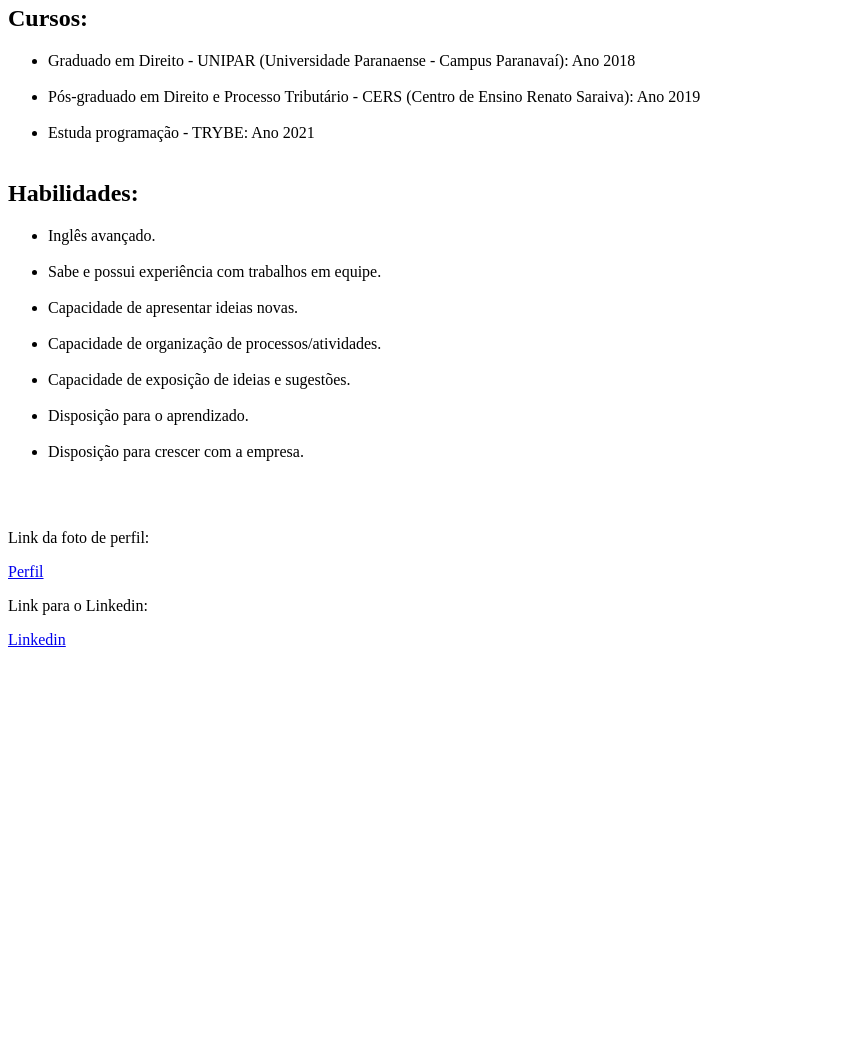
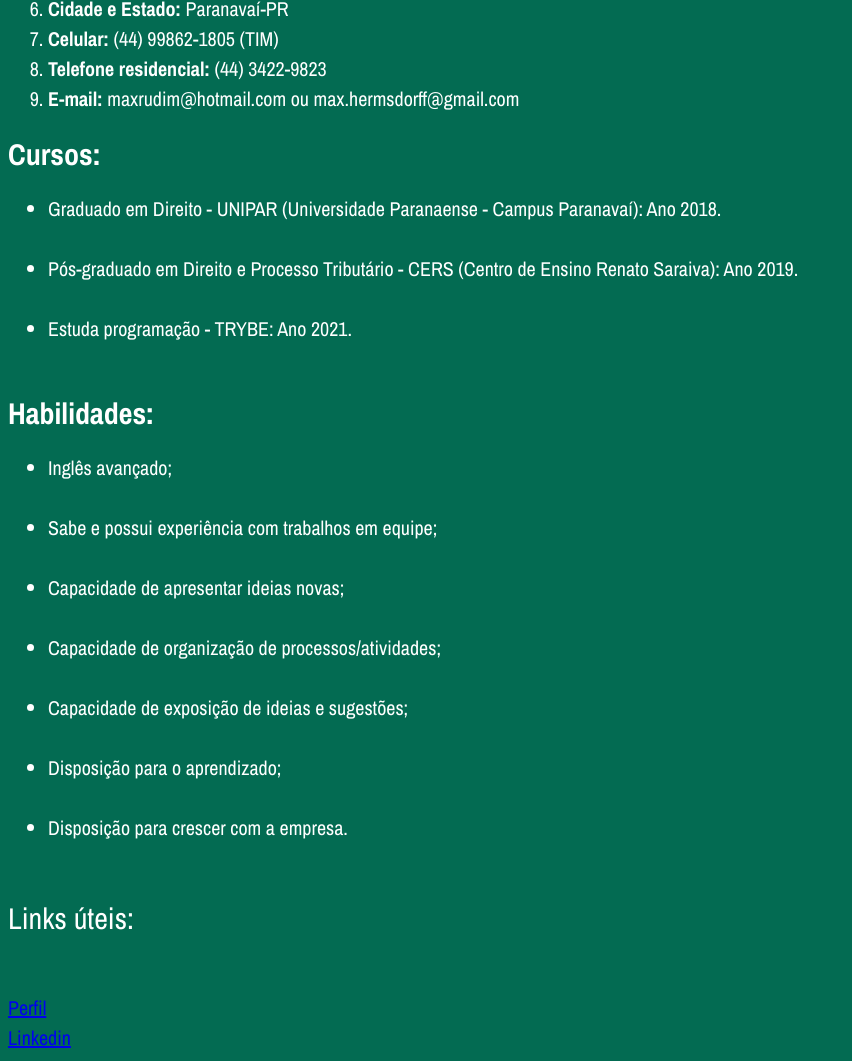
Before and after one commit to MaxRudim/portfolio, a plain HTML site: page index.html in a window 1280 px wide. Shown: the part 728-1789 px from the top of the page, without its empty margins (0-852 px from the left). Before the commit the page ends 1385 px from the top, so only its background shows below. Drawn offline with nearby package versions, Linux system fonts and the light colour scheme.

Commit message:
Primeira estilizaçao portfolio

```diff
--- a/index.html
+++ b/index.html
@@ -5,11 +5,29 @@
     <meta http-equiv="X-UA-Compatible" content="IE=edge">
     <meta name="viewport" content="width=device-width, initial-scale=1.0">
     <title>Portfólio Max Rudim Hermsdorff</title>
+    <link rel="preconnect" href="https://fonts.gstatic.com">
+    <link href="https://fonts.googleapis.com/css2?family=Archivo+Narrow:ital,wght@0,400;0,500;0,600;0,700;1,400;1,500;1,600;1,700&display=swap" rel="stylesheet">
+    <style>
+        body {
+            background-color: #036b52;;
+            font-family: Archivo Narrow;
+            color: white;
+            font-size: 20px;
+            line-height: 30px;
+            border-left: 60px;
+        }
+        .subtitles-style {
+            font-size: 30px;
+        }
+        .links-style {
+            font-size: 20px;
+        }
+    </style>
 </head>
 <body>
     <h1>Max Rudim Hermsdorff</h1>
     <img src="perfil.jpeg" width="300px" Alt="Foto de perfil formal" id="perfil">
-    <h2>Dados pessoais:</h2>
+    <h2 class="subtitles-style">Dados pessoais:</h2>
     <ol>
         <li><strong>Nacionalidade:</strong> brasileiro</li>
         <li><strong>Estado civil:</strong> solteiro</li>
@@ -21,28 +39,26 @@
         <li><strong>Telefone residencial:</strong> (44) 3422-9823</li>
         <li><strong>E-mail:</strong> maxrudim@hotmail.com ou max.hermsdorff@gmail.com</li>
     </ol>
-    <h2>Cursos:</h2>
+    <h2 class="subtitles-style">Cursos:</h2>
     <ul>
-        <li>Graduado em Direito - UNIPAR (Universidade Paranaense - Campus Paranavaí): Ano 2018</li><br>
-        <li>Pós-graduado em Direito e Processo Tributário - CERS (Centro de Ensino Renato Saraiva): Ano 2019</li><br>
-        <li>Estuda programação - TRYBE: Ano 2021</li><br>
+        <li>Graduado em Direito - UNIPAR (Universidade Paranaense - Campus Paranavaí): Ano 2018.</li><br>
+        <li>Pós-graduado em Direito e Processo Tributário - CERS (Centro de Ensino Renato Saraiva): Ano 2019.</li><br>
+        <li>Estuda programação - TRYBE: Ano 2021.</li><br>
 
     </ul>
 
-    <h2>Habilidades:</h2>
+    <h2 class="subtitles-style">Habilidades:</h2>
     <ul>
-        <li>Inglês avançado.</li><br>
-        <li>Sabe e possui experiência com trabalhos em equipe.</li><br>
-        <li>Capacidade de apresentar ideias novas.</li><br>
-        <li>Capacidade de organização de processos/atividades.</li><br>
-        <li>Capacidade de exposição de ideias e sugestões.</li><br>
-        <li>Disposição para o aprendizado.</li><br>
+        <li>Inglês avançado;</li><br>
+        <li>Sabe e possui experiência com trabalhos em equipe;</li><br>
+        <li>Capacidade de apresentar ideias novas;</li><br>
+        <li>Capacidade de organização de processos/atividades;</li><br>
+        <li>Capacidade de exposição de ideias e sugestões;</li><br>
+        <li>Disposição para o aprendizado;</li><br>
         <li>Disposição para crescer com a empresa.</li><br>
     </ul>
-
-    <br>
-
-    <p>Link da foto de perfil:</p> <a href="#perfil">Perfil</a>
-    <p>Link para o Linkedin:</p> <a href="https://www.linkedin.com/in/max-rudim-328049185/?originalSubdomain=br" target="_blank">Linkedin</a>
+    <p class="subtitles-style">Links úteis:</p> <br>
+    <a href="#perfil" class="links-style">Perfil </a> <br>
+    <a href="https://www.linkedin.com/in/max-rudim-328049185/?originalSubdomain=br" target="_blank" class="links-style">Linkedin</a>
 </body>
 </html>
```
